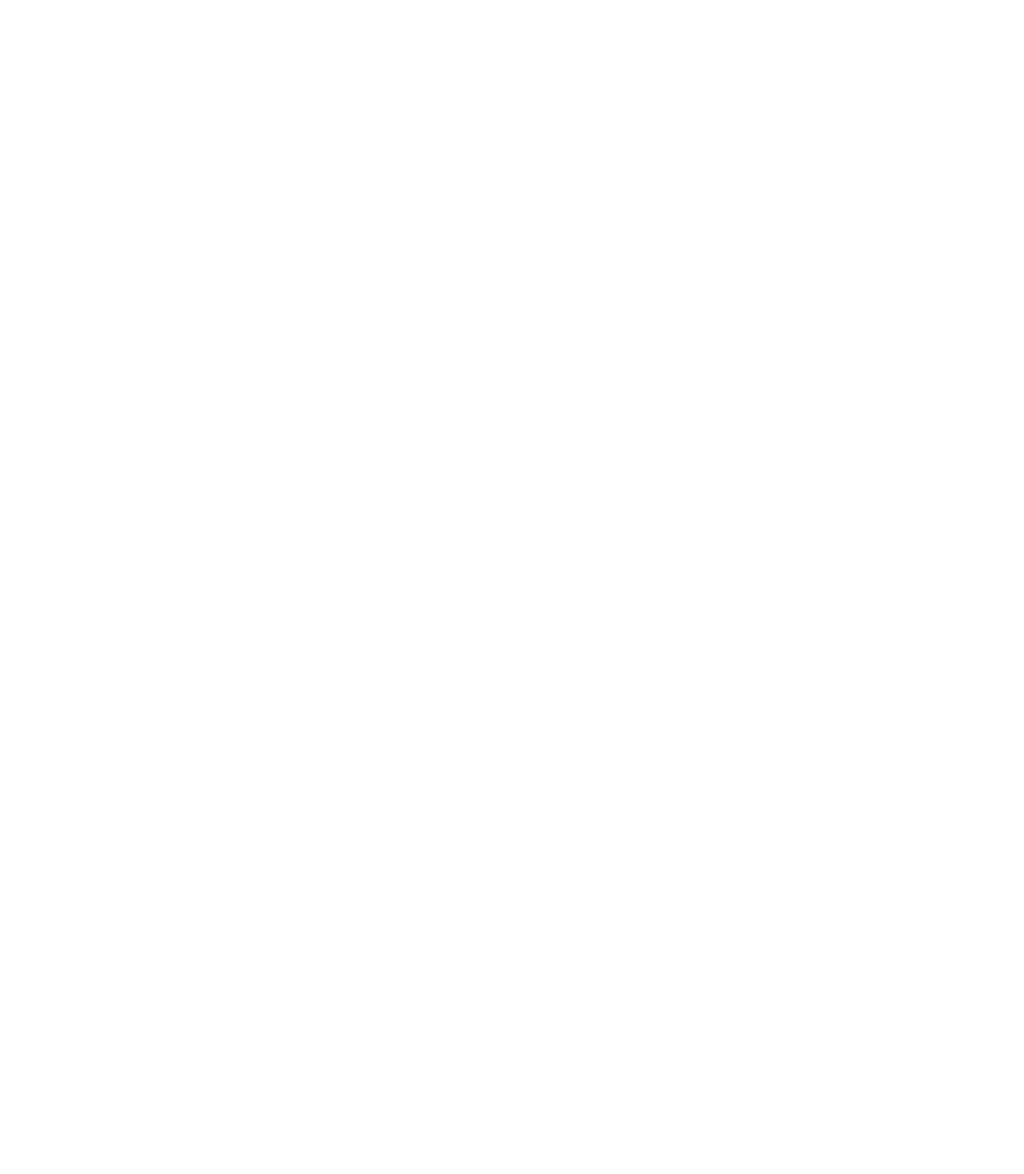
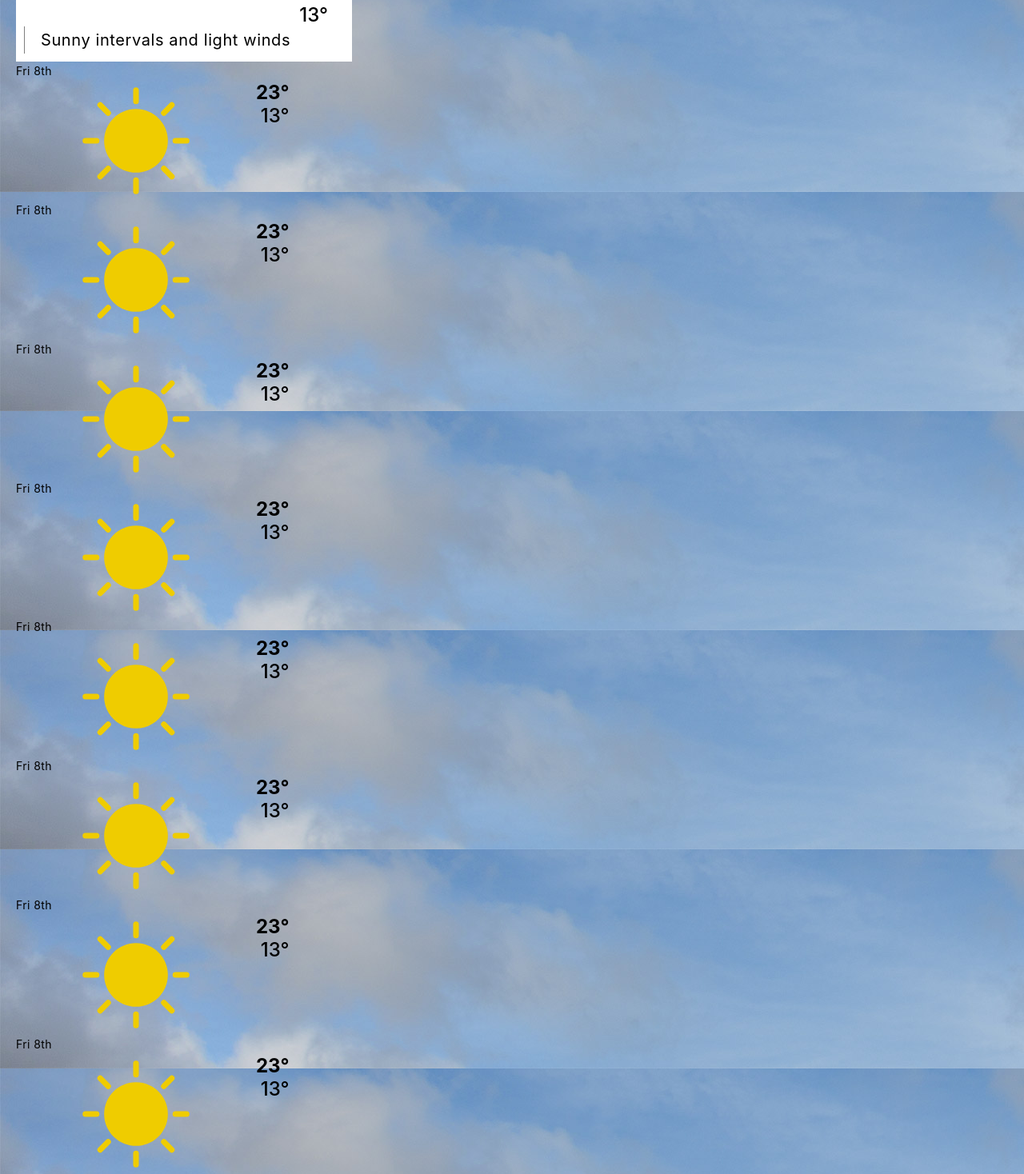
Before and after one commit to sashadyg/ex-1-weather, a React (Create React App) app: page / in a window 1280 px wide. Shown: the part 379-1847 px from the top of the page at 80% size. Before the commit the page ends 800 px from the top, so only its background shows below. Built offline with nearby package versions, Linux system fonts and the light colour scheme.

Commit message:
Update App.jsx

```diff
--- a/src/components/App.jsx
+++ b/src/components/App.jsx
@@ -25,15 +25,15 @@
                 <div className="dayChoose--itemCard__active">
                   <h1 className="itemCard--title">Today</h1>
 
-                  <div className="itemCard--info">
-                    <svg className="icon">
+                  <div className="itemCard--info__active">
+                    <svg className="itemCard--icon__active">
                       <use href={sprite + '#icon-sun'}></use>
                     </svg>
                     <div className="itemCard--degrees__position">
-                      <span className="itemCard--degrees itemCard--degrees__max">
+                      <span className="itemCard--degrees itemCard--degrees__max itemCard--degrees__active">
                         23°
                       </span>
-                      <span className="itemCard--degrees itemCard--degrees__min">
+                      <span className="itemCard--degrees itemCard--degrees__min itemCard--degrees__active">
                         13°
                       </span>
                     </div>
@@ -46,6 +46,167 @@
                   </div>
                 </div>
               </li>
+
+              <li className="dayChoose--item">
+                <div className="dayChoose--itemCard">
+                  <p className="itemCard--day">Fri 8th</p>
+
+                  <div className="itemCard--info">
+                    <svg className="itemCard--icon">
+                      <use href={sprite + '#icon-sun'}></use>
+                    </svg>
+
+                    <div className="itemCard--degrees__position">
+                      <span className="itemCard--degrees itemCard--degrees__max">
+                        23°
+                      </span>
+                      <span className="itemCard--degrees itemCard--degrees__min">
+                        13°
+                      </span>
+                    </div>
+                  </div>
+                </div>
+              </li>
+              <li className="dayChoose--item">
+                <div className="dayChoose--itemCard">
+                  <p className="itemCard--day">Fri 8th</p>
+
+                  <div className="itemCard--info">
+                    <svg className="itemCard--icon">
+                      <use href={sprite + '#icon-sun'}></use>
+                    </svg>
+
+                    <div className="itemCard--degrees__position">
+                      <span className="itemCard--degrees itemCard--degrees__max">
+                        23°
+                      </span>
+                      <span className="itemCard--degrees itemCard--degrees__min">
+                        13°
+                      </span>
+                    </div>
+                  </div>
+                </div>
+              </li>
+              <li className="dayChoose--item">
+                <div className="dayChoose--itemCard">
+                  <p className="itemCard--day">Fri 8th</p>
+
+                  <div className="itemCard--info">
+                    <svg className="itemCard--icon">
+                      <use href={sprite + '#icon-sun'}></use>
+                    </svg>
+
+                    <div className="itemCard--degrees__position">
+                      <span className="itemCard--degrees itemCard--degrees__max">
+                        23°
+                      </span>
+                      <span className="itemCard--degrees itemCard--degrees__min">
+                        13°
+                      </span>
+                    </div>
+                  </div>
+                </div>
+              </li>
+              <li className="dayChoose--item">
+                <div className="dayChoose--itemCard">
+                  <p className="itemCard--day">Fri 8th</p>
+
+                  <div className="itemCard--info">
+                    <svg className="itemCard--icon">
+                      <use href={sprite + '#icon-sun'}></use>
+                    </svg>
+
+                    <div className="itemCard--degrees__position">
+                      <span className="itemCard--degrees itemCard--degrees__max">
+                        23°
+                      </span>
+                      <span className="itemCard--degrees itemCard--degrees__min">
+                        13°
+                      </span>
+                    </div>
+                  </div>
+                </div>
+              </li>
+              <li className="dayChoose--item">
+                <div className="dayChoose--itemCard">
+                  <p className="itemCard--day">Fri 8th</p>
+
+                  <div className="itemCard--info">
+                    <svg className="itemCard--icon">
+                      <use href={sprite + '#icon-sun'}></use>
+                    </svg>
+
+                    <div className="itemCard--degrees__position">
+                      <span className="itemCard--degrees itemCard--degrees__max">
+                        23°
+                      </span>
+                      <span className="itemCard--degrees itemCard--degrees__min">
+                        13°
+                      </span>
+                    </div>
+                  </div>
+                </div>
+              </li>
+              <li className="dayChoose--item">
+                <div className="dayChoose--itemCard">
+                  <p className="itemCard--day">Fri 8th</p>
+
+                  <div className="itemCard--info">
+                    <svg className="itemCard--icon">
+                      <use href={sprite + '#icon-sun'}></use>
+                    </svg>
+
+                    <div className="itemCard--degrees__position">
+                      <span className="itemCard--degrees itemCard--degrees__max">
+                        23°
+                      </span>
+                      <span className="itemCard--degrees itemCard--degrees__min">
+                        13°
+                      </span>
+                    </div>
+                  </div>
+                </div>
+              </li>
+              <li className="dayChoose--item">
+                <div className="dayChoose--itemCard">
+                  <p className="itemCard--day">Fri 8th</p>
+
+                  <div className="itemCard--info">
+                    <svg className="itemCard--icon">
+                      <use href={sprite + '#icon-sun'}></use>
+                    </svg>
+
+                    <div className="itemCard--degrees__position">
+                      <span className="itemCard--degrees itemCard--degrees__max">
+                        23°
+                      </span>
+                      <span className="itemCard--degrees itemCard--degrees__min">
+                        13°
+                      </span>
+                    </div>
+                  </div>
+                </div>
+              </li>
+              <li className="dayChoose--item">
+                <div className="dayChoose--itemCard">
+                  <p className="itemCard--day">Fri 8th</p>
+
+                  <div className="itemCard--info">
+                    <svg className="itemCard--icon">
+                      <use href={sprite + '#icon-sun'}></use>
+                    </svg>
+
+                    <div className="itemCard--degrees__position">
+                      <span className="itemCard--degrees itemCard--degrees__max">
+                        23°
+                      </span>
+                      <span className="itemCard--degrees itemCard--degrees__min">
+                        13°
+                      </span>
+                    </div>
+                  </div>
+                </div>
+              </li>
             </ul>
           </div>
         </section>
```
